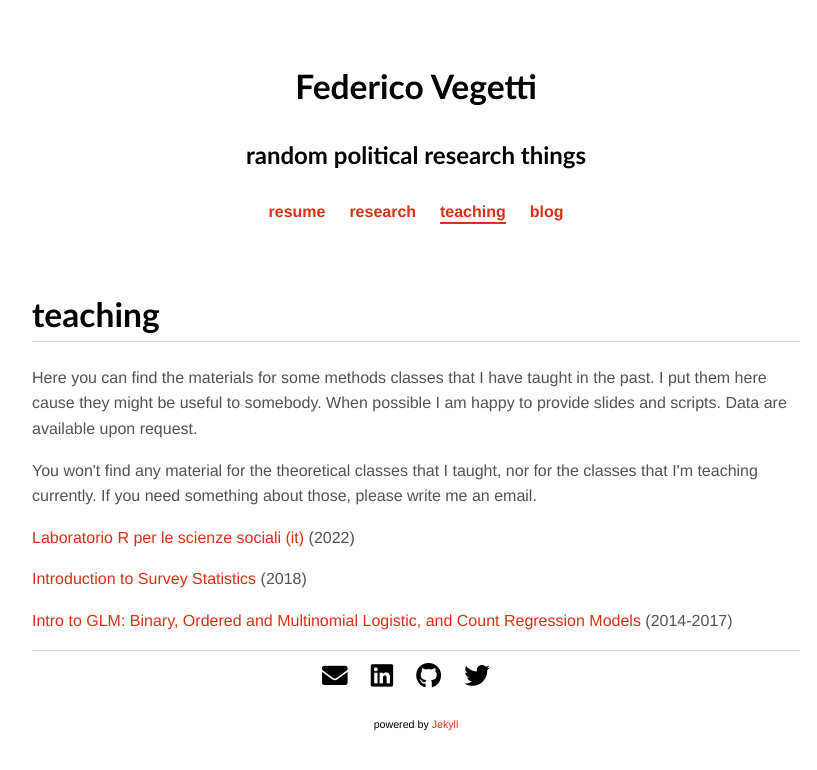
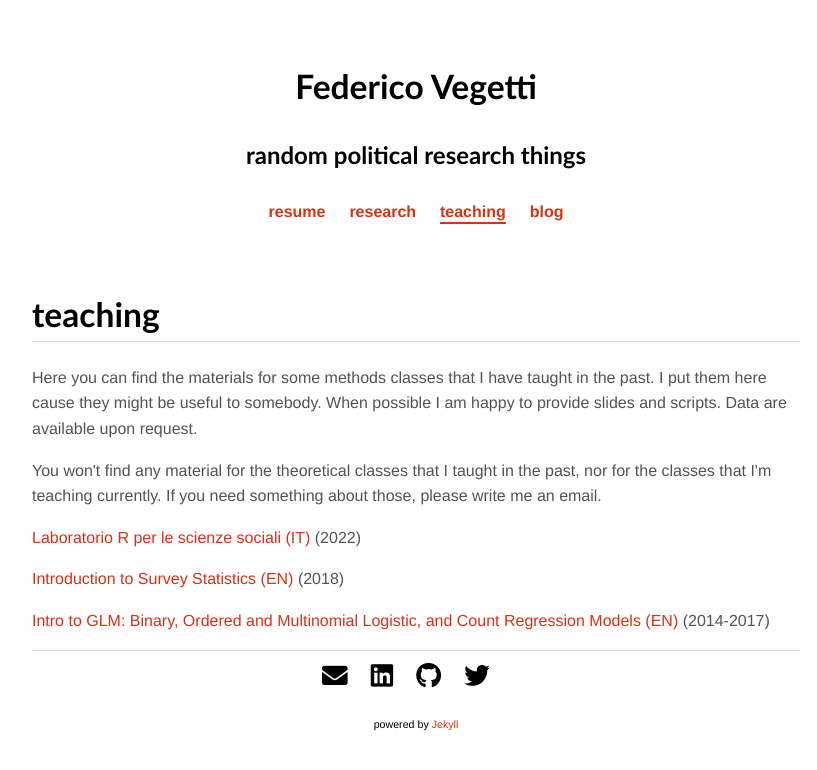
Before and after one commit to federicovegetti/federicovegetti.github.io, a Jekyll site: the page built from teaching/index.html, in a window 1280 px wide. Shown: the top 770 px of the page, without its empty margins (224-1041 px from the left). Built offline with Jekyll 4.4.1, drawn with Linux system fonts in a browser that asks for light colours; nearby versions of some CDN libraries; a style sheet for code colours, icons or effects is not loaded.

Commit message:
Update index.html

```diff
--- a/teaching/index.html
+++ b/teaching/index.html
@@ -7,16 +7,16 @@ permalink: teaching/
 
 	<p>Here you can find the materials for some methods classes that I have taught in the past. I put them here cause they might be useful to somebody. When possible I am happy to provide slides and scripts. Data are available upon request.</p>
 
-	<p>You won't find any material for the theoretical classes that I taught, nor for the classes that I'm teaching currently. If you need something about those, please write me an email.</p>
+	<p>You won't find any material for the theoretical classes that I taught in the past, nor for the classes that I'm teaching currently. If you need something about those, please write me an email.</p>
 
 	<p><a href="{{ site.baseurl }}/teaching/cps_r/index.html">
-	Laboratorio R per le scienze sociali (it)</a> (2022)
+	Laboratorio R per le scienze sociali (IT)</a> (2022)
 	</p>
 
 	<p><a href="{{ site.baseurl }}/teaching/heidelberg_2018/index.html">
-	Introduction to Survey Statistics</a> (2018)
+	Introduction to Survey Statistics (EN)</a> (2018)
 	</p>
 
 	<p><a href="{{ site.baseurl }}/teaching/ecpr_glm/index.html">
-	Intro to GLM: Binary, Ordered and Multinomial Logistic, and Count Regression Models</a> (2014-2017)
+	Intro to GLM: Binary, Ordered and Multinomial Logistic, and Count Regression Models (EN)</a> (2014-2017)
 	</p>
```
